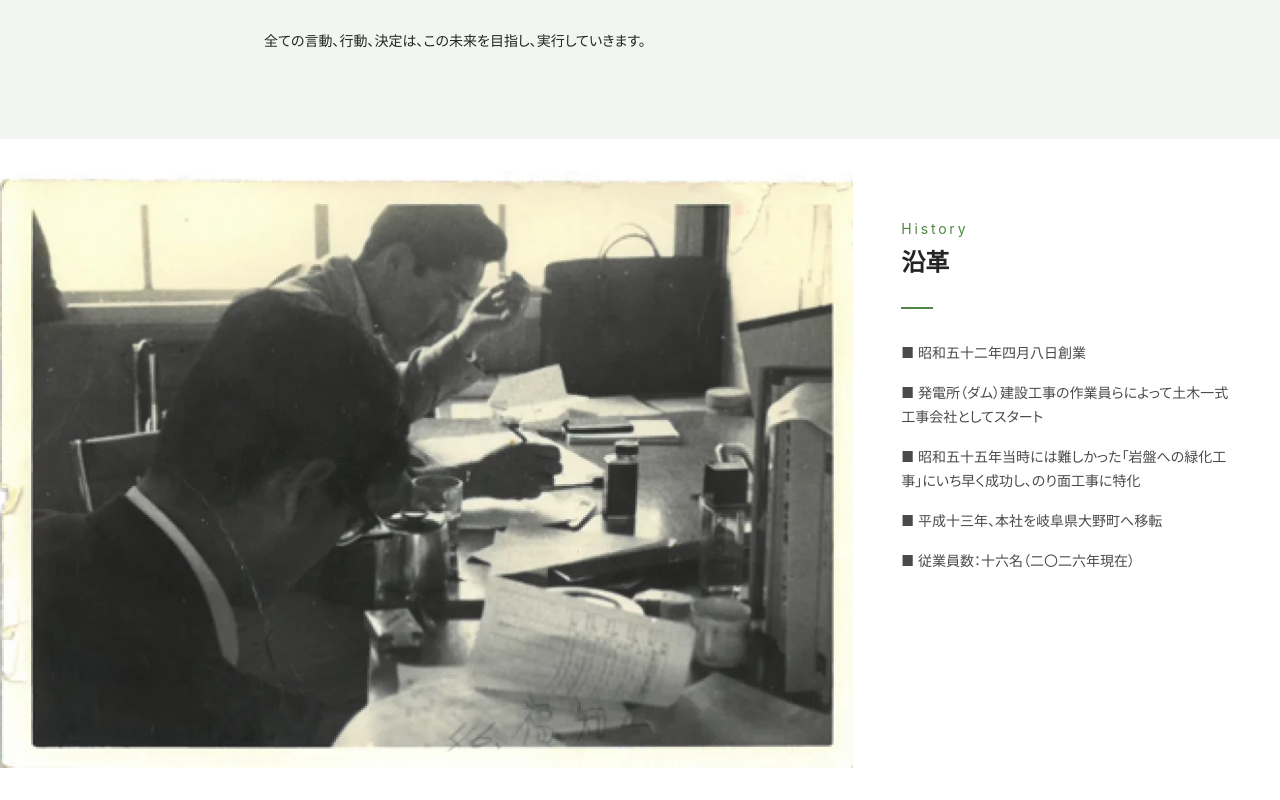
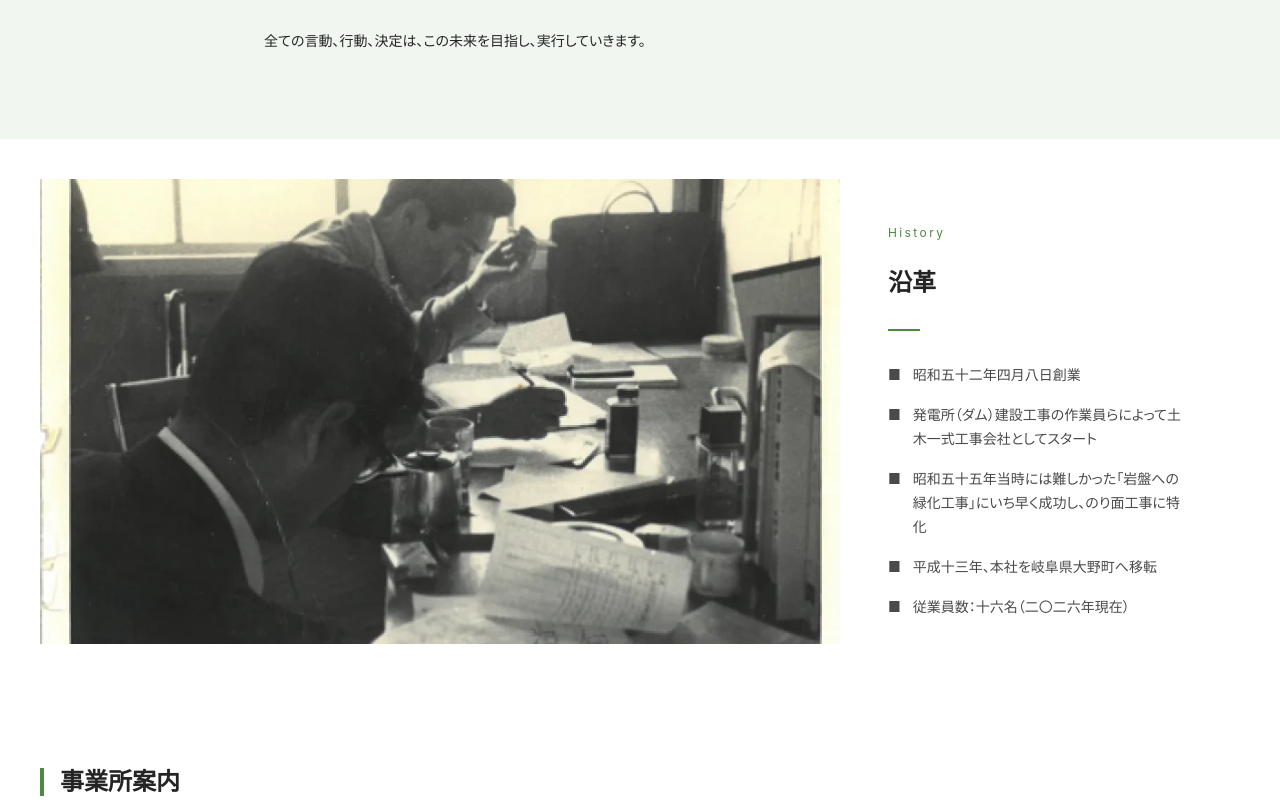
Before and after one commit to yuichi176/sanki-web, a React (Vite) app: page /company in a window 1280 px wide. Shown: the part 1280-2080 px from the top of the page. Built offline with nearby package versions, Linux system fonts and the light colour scheme.

Commit message:
Improve company history section layout

```diff
--- a/src/pages/company/company-page.tsx
+++ b/src/pages/company/company-page.tsx
@@ -122,26 +122,40 @@ export function CompanyPage() {
         </div>
       </section>
 
-      <section className="py-8">
-        <div className="mx-auto grid max-w-7xl lg:grid-cols-[2fr_1fr]">
+      <section className="py-10">
+        <div className="mx-auto grid max-w-7xl px-6 lg:grid-cols-[2fr_1fr] lg:px-10">
           <img
             alt="創業当時の様子"
-            className="size-full min-h-80 object-cover"
+            className="h-80 w-full object-cover lg:h-[465px]"
             src={historyImage}
           />
-          <div className="px-6 py-12 lg:p-12">
-            <p className="text-sm tracking-[0.2em] text-brand">History</p>
-            <h2 className="mt-2 text-2xl font-bold text-gray-800">沿革</h2>
+          <div className="px-6 py-10 lg:h-[465px] lg:px-12 lg:pt-[46px] lg:pb-0">
+            <p className="text-xs tracking-[0.2em] text-brand">History</p>
+            <h2 className="mt-6 text-2xl leading-9 font-bold text-gray-800">沿革</h2>
             <span aria-hidden="true" className="mt-7 block h-0.5 w-8 bg-brand" />
             <ul className="mt-8 space-y-4 text-sm leading-6 text-gray-700">
-              <li>■ 昭和五十二年四月八日創業</li>
-              <li>■ 発電所（ダム）建設工事の作業員らによって土木一式工事会社としてスタート</li>
-              <li>
-                ■
-                昭和五十五年当時には難しかった「岩盤への緑化工事」にいち早く成功し、のり面工事に特化
+              <li className="flex gap-3">
+                <span aria-hidden="true">■</span>
+                <span>昭和五十二年四月八日創業</span>
               </li>
-              <li>■ 平成十三年、本社を岐阜県大野町へ移転</li>
-              <li>■ 従業員数：十六名（二〇二六年現在）</li>
+              <li className="flex gap-3">
+                <span aria-hidden="true">■</span>
+                <span>発電所（ダム）建設工事の作業員らによって土木一式工事会社としてスタート</span>
+              </li>
+              <li className="flex gap-3">
+                <span aria-hidden="true">■</span>
+                <span>
+                  昭和五十五年当時には難しかった「岩盤への緑化工事」にいち早く成功し、のり面工事に特化
+                </span>
+              </li>
+              <li className="flex gap-3">
+                <span aria-hidden="true">■</span>
+                <span>平成十三年、本社を岐阜県大野町へ移転</span>
+              </li>
+              <li className="flex gap-3">
+                <span aria-hidden="true">■</span>
+                <span>従業員数：十六名（二〇二六年現在）</span>
+              </li>
             </ul>
           </div>
         </div>
```
